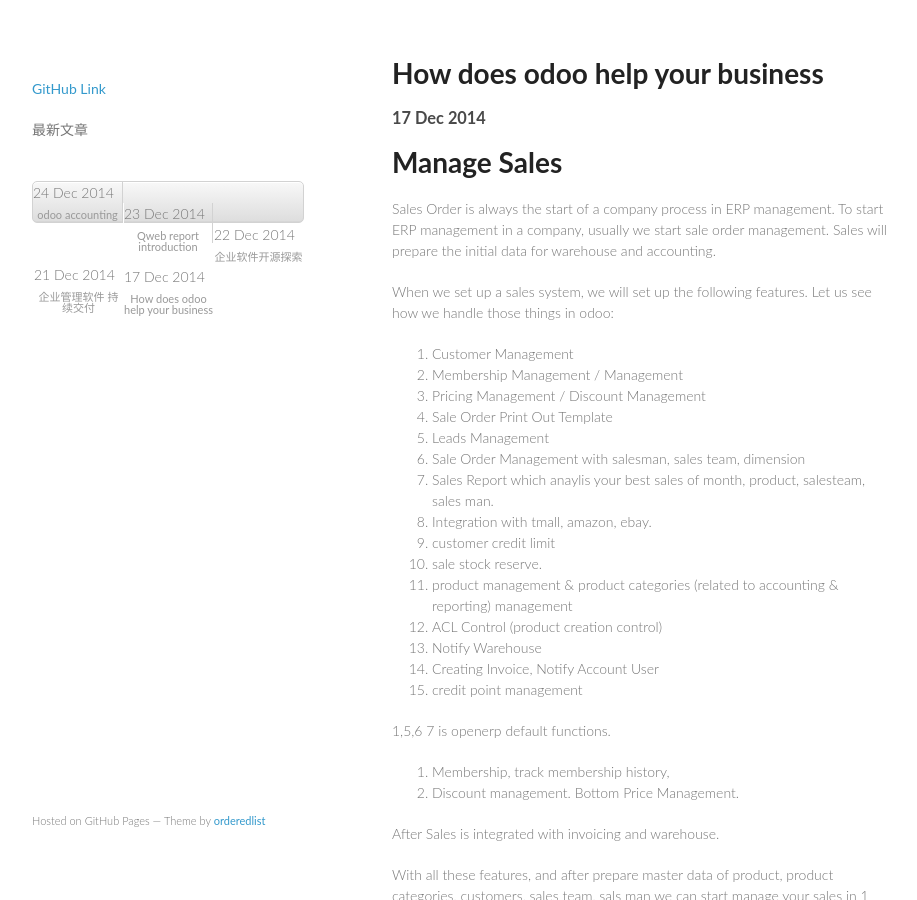
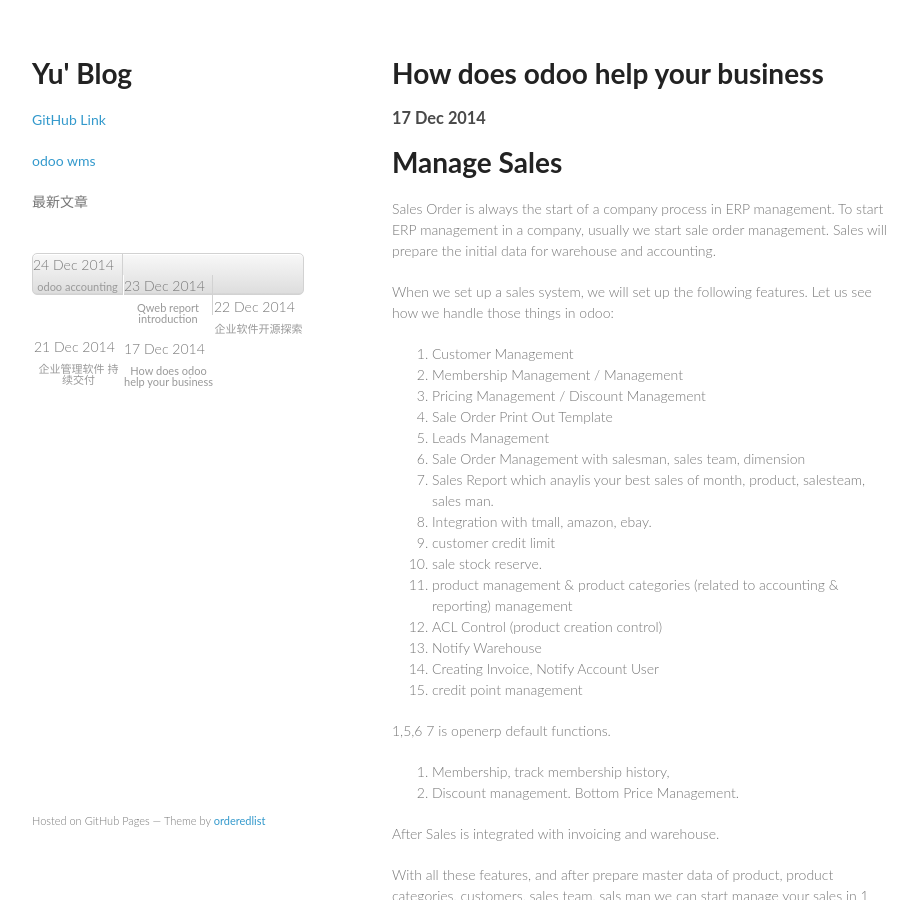
Before and after one commit to uynil/uynil.github.io, a Jekyll site: the page built from _posts/2014-12-17-How_does_odoo_help_your_business.md, in a window 1280 px wide and 900 px high. Shown: the whole window, without its empty margins (178-1095 px from the left). Built offline with Jekyll 4.4.1, drawn with Linux system fonts in a browser that asks for light colours; Markdown is read by kramdown in place of the engine named in the settings.

Commit message:
update layout2

```diff
--- a/_layouts/blog.html
+++ b/_layouts/blog.html
@@ -15,13 +15,9 @@
   <body>
     <div class="wrapper">
       <header>
-        <h1></h1>
-        <p></p>
+        <h1>Yu' Blog</h1>
         <p class="view"><a href="https://github.com/uynil">GitHub Link</a></p>
-        <p> <script src="/javascripts/scale.fix.js"></script>
-        <script language="javascript" type="text/javascript" src="http://js.users.51.la/17567251.js"></script>
-        <noscript><a href="http://www.51.la/?17567251" target="_blank"><img alt="&#x6211;&#x8981;&#x5566;&#x514D;&#x8D39;&#x7EDF;&#x8BA1;" src="http://img.users.51.la/17567251.asp" style="border:none;display:none" /></a></noscript>
-        </p>
+        <p class="view"><a href="http://uynil.gitbooks.io/odoo-wms/">odoo wms</a></p>
     <p>最新文章</p>
 　　<ul>
 　　　　{% for post in site.posts %}
@@ -34,6 +30,10 @@
       </section>
       <footer>
         <p><small>Hosted on GitHub Pages &mdash; Theme by <a href="https://github.com/orderedlist">orderedlist</a></small></p>
+        <p> <script src="/javascripts/scale.fix.js"></script>
+        <script language="javascript" type="text/javascript" src="http://js.users.51.la/17567251.js"></script>
+        <noscript><a href="http://www.51.la/?17567251" target="_blank"><img alt="&#x6211;&#x8981;&#x5566;&#x514D;&#x8D39;&#x7EDF;&#x8BA1;" src="http://img.users.51.la/17567251.asp" style="border:none;display:none" /></a></noscript>
+        </p>
       </footer>
     </div>
 
```
Also changed, not shown: other parts of _layouts/blog.html (+1 -1 lines).
